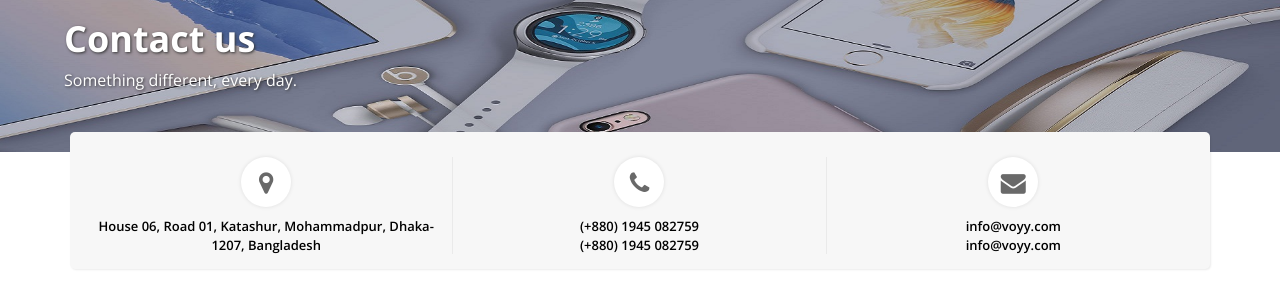
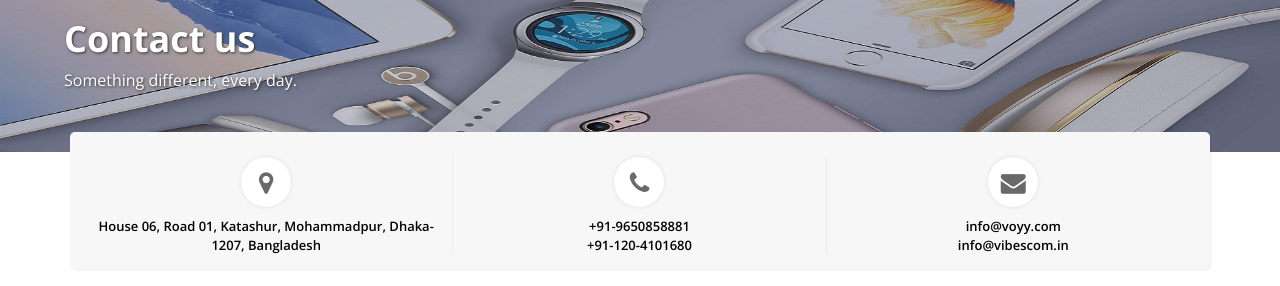
Before and after one commit to aleem93/voyy, a PHP site: page /contact-us.php in a window 1280 px wide. Shown: the part 79-365 px from the top of the page. Run offline with PHP 8.4, Linux system fonts and the light colour scheme; a map, chart or similar area stays blank.

Commit message:
voyy updates

```diff
--- a/contact-us.php
+++ b/contact-us.php
@@ -31,15 +31,15 @@
                   <li>
                       <div class="category_icon"><i class="fa fa-phone" aria-hidden="true"></i></div>
                       <div class="content">
-                        <p>(+880) 1945 082759</p>
-                        <p>(+880) 1945 082759</p>
+                        <p>+91-9650858881</p>
+                        <p>+91-120-4101680</p>
                       </div>
                   </li>
                   <li>
                       <div class="category_icon"><i class="fa fa-envelope" aria-hidden="true"></i></div>
                       <div class="content">
                         <a href="mailto:info@voyy.com">info@voyy.com</a>
-                        <a href="mailto:info@voyy.com">info@voyy.com</a>
+                        <a href="mailto:info@vibescom.in">info@vibescom.in</a>
                       </div>
                   </li>
                 </ul>
--- a/css/custom.css
+++ b/css/custom.css
@@ -35,7 +35,7 @@ header .nav_menu .navbar-nav > .open > a, header .nav_menu .navbar-nav > .open >
 .owl-carousel.main_slider .owl-nav .owl-next{position: absolute; right: 3%; top: 50%; width: 40px; height: 40px; background: rgba(255, 255, 255, 0.5); border-radius: 50%; line-height: 35px; text-align: center; font-size: 25px; font-weight: 300; color: #333; box-shadow: 0px 0px 2px 0px rgba(0, 0, 0, 0.5);}
 
 .home_about{/*border:1px solid red;*/}
-.home_about .sec_wrapper{padding: 0 0 40px;}
+.home_about .sec_wrapper{padding: 30px 0 ;}
 .home_about .header{text-align: center; padding: 45px 0 0;}
 .home_about .title{margin: 0 0 30px; display: inline-block; text-transform: uppercase; font-weight: 400; padding: 10px; text-align: center; position: relative; border-bottom: 1px solid #f06d27;}
 .home_about .title::before{content: ""; display: inline-block; position: absolute; bottom: -4px; width: 8px; height: 8px; border: 1px solid #f06d27; background-color: #ffffff; transform: rotate(45deg); left: 0;}
--- a/includes/header.php
+++ b/includes/header.php
@@ -23,19 +23,19 @@
 					<ul class="dropdown-menu mega-dropdown-menu">
 						<li class="col-lg-4 col-md-4 col-sm-4 col-xs-12 border_right">
 							<ul>
-								<li class="dropdown-header"><a href="javascript:void(0);">Personal Care</a></li>
+								<li class="dropdown-header"><a href="category.php">Personal Care</a></li>
 								<li><a href="javascript:void(0);">Men</a></li>
 								<li><a href="javascript:void(0);">Women</a></li>
 							</ul>
 						</li>
 						<li class="col-lg-4 col-md-4 col-sm-4 col-xs-12 border_right">
 							<ul>
-								<li class="dropdown-header"><a href="javascript:void(0);">Home Appliances</a></li>
+								<li class="dropdown-header"><a href="category.php">Home Appliances</a></li>
 							</ul>
 						</li>
 						<li class="col-lg-4 col-md-4 col-sm-4 col-xs-12">
 							<ul>
-								<li class="dropdown-header"><a href="javascript:void(0);">Accessories</a></li>
+								<li class="dropdown-header"><a href="category.php">Accessories</a></li>
 							</ul>
 						</li>
 					</ul>
```
